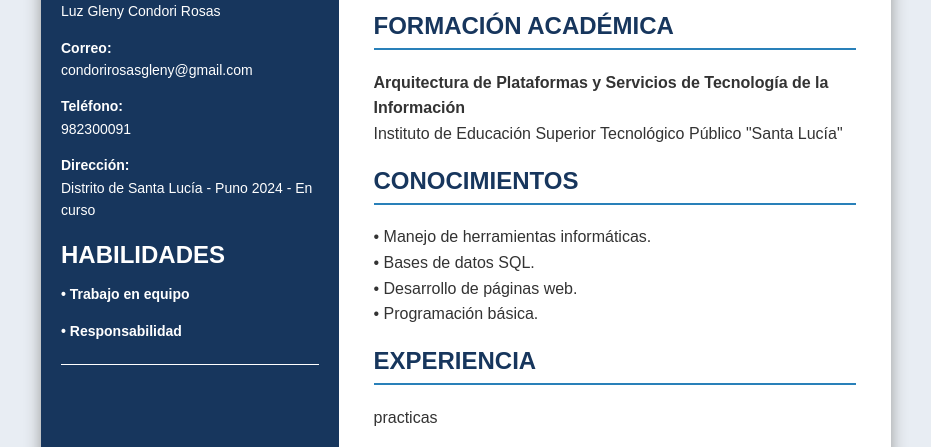
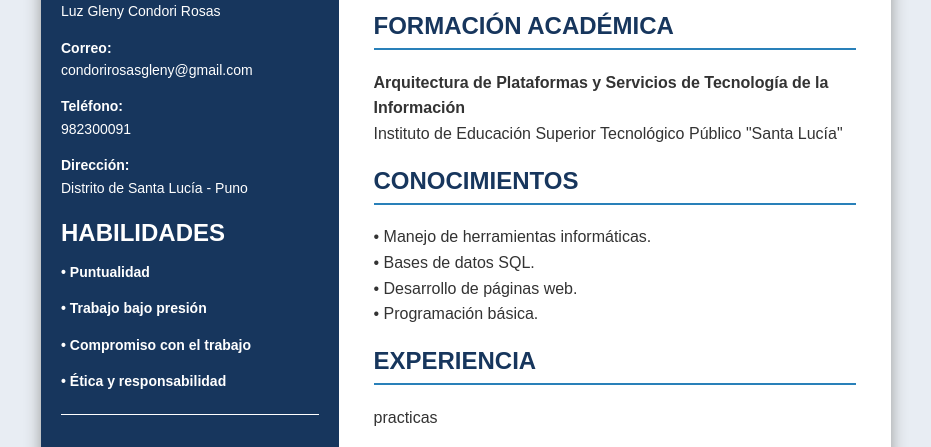
Before and after one commit to luzgley/Mi-CV, a plain HTML site: page index.html in a window 1280 px wide. Shown: the part 343-790 px from the top of the page, without its empty margins (174-1105 px from the left). Drawn offline with Linux system fonts and the light colour scheme.

Commit message:
Update index.html

```diff
--- a/index.html
+++ b/index.html
@@ -91,12 +91,14 @@ condorirosasgleny@gmail.com</p>
 982300091</p>
 
 <p><b>Dirección:</b><br>
-Distrito de Santa Lucía - Puno
-2024 - En curso</p>
+Distrito de Santa Lucía - Puno</p>
 
 <h2>HABILIDADES</h>
-<p>• Trabajo en equipo</p>
-<p>• Responsabilidad</p>
+<p>• Puntualidad</p>
+<p>• Trabajo bajo presión</p>
+<p>• Compromiso con el trabajo</p>
+<p>• Ética y responsabilidad</p>
+
 
 </aside>
 
```
